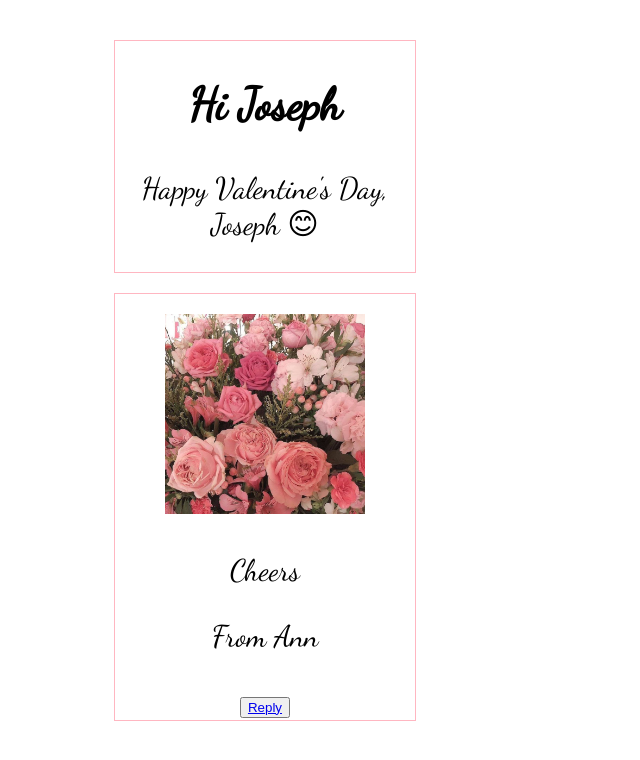
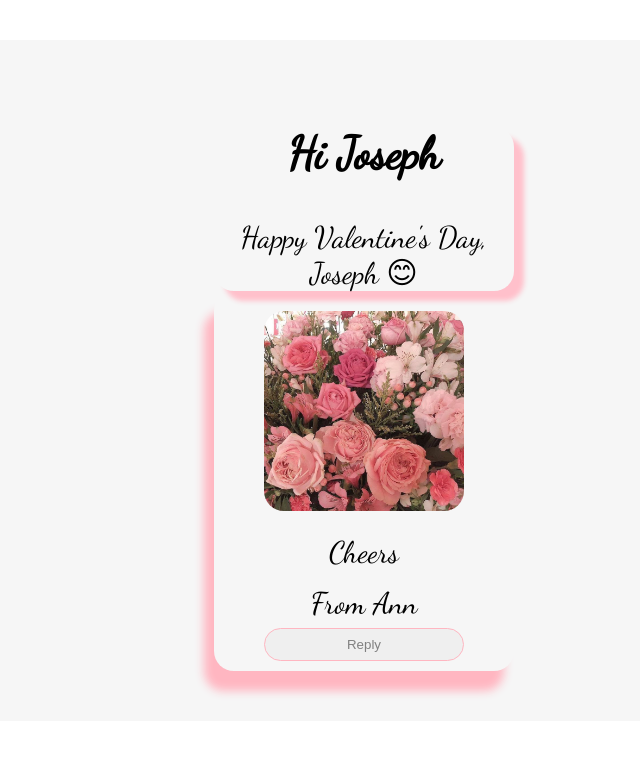
Before and after one commit to Ann-Barnshaw/Valentine-message, a plain HTML site: page index.html in a window 1280 px wide. Shown: the whole page, without its empty margins (276-916 px from the left). Drawn offline with Linux system fonts and the light colour scheme.

Commit message:
styled the button and added box shadow

```diff
--- a/style.css
+++ b/style.css
@@ -4,22 +4,46 @@ body {
 }
 .roses {
     width: 200px;
+    border-radius: 20px;
     margin-top: 20px;
 }
 .message {
-    border: 1px solid lightpink;
+    border: 1px transparent lightpink;
     width: 300px;
-    margin-top: 30px;
+    margin: 0 auto;
+    box-shadow: 10px 10px 5px pink;
+    /* margin-bottom: 20px; */
+    border-radius: 20px;
 }
 .sign {
-    border: 1px solid lightpink;
+    border: 1px transparent lightpink;
     width: 300px;
-    margin-top: 20px;
+    margin: 0 auto;
+    border-radius: 20px;
+    box-shadow: -10px 20px 10px lightpink;
 }
 .container {
     margin: 0 auto;
     text-align: center;
-    width: 500px;
+    width: 900px;
     margin-top: 40px;
+    background-color: #f6f6f6;
+    padding: 50px;
+}
+button {
+    margin-top: 0px;
+    width: 200px;
+    padding: 8px;
+    margin-bottom: 10px;
+    border: 1px solid lightpink;
+    border-radius: 20px;
 
 }
+p {
+    margin-bottom: 0px;
+    margin-top: 15px;
+}
+a {
+    text-decoration: none;
+    color: gray;
+}
```
